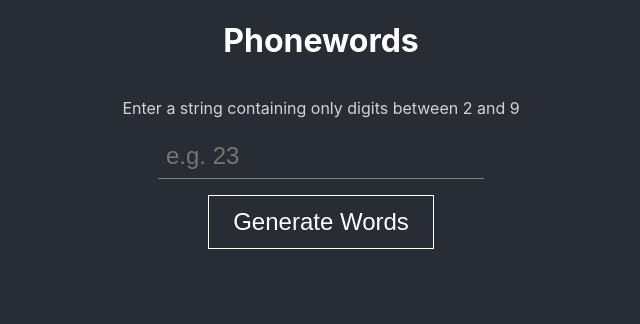
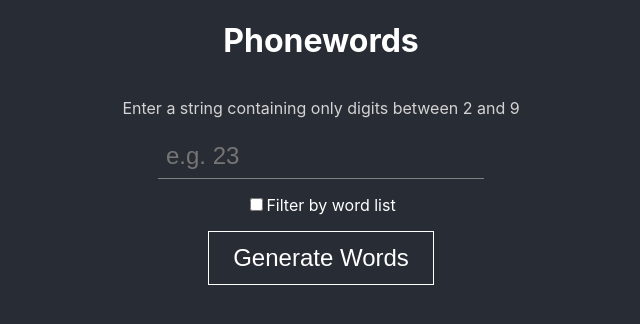
Before and after one commit to ewantindale/phonewords, a React (Create React App) app in the folder frontend/: page / in a window 1280 px wide. Shown: the top 324 px of the page, without its empty margins (319-959 px from the left). Built offline with nearby package versions, Linux system fonts and the light colour scheme.

Commit message:
add filter option

```diff
--- a/frontend/src/App.css
+++ b/frontend/src/App.css
@@ -53,3 +53,7 @@
   color: red;
   margin-top: 1rem;
 }
+
+.App-filter {
+  margin-top: 1rem;
+}
--- a/frontend/src/App.js
+++ b/frontend/src/App.js
@@ -4,6 +4,7 @@ import "./App.css";
 
 const App = () => {
   const [input, setInput] = useState("");
+  const [filter, setFilter] = useState(false);
   const [results, setResults] = useState([]);
   const [error, setError] = useState("");
 
@@ -17,7 +18,7 @@ const App = () => {
       const response = await axios({
         method: "post",
         url: "/",
-        data: { numericString: input },
+        data: { numericString: input, filter: filter },
       });
 
       setResults(response.data);
@@ -28,6 +29,10 @@ const App = () => {
 
   const handleInputChange = (e) => {
     setInput(e.target.value);
+  };
+
+  const handleFilterChange = () => {
+    setFilter((filter) => !filter);
   };
 
   return (
@@ -46,6 +51,16 @@ const App = () => {
             className="App-input"
             placeholder="e.g. 23"
           />
+          <div className="App-filter">
+            <input
+              type="checkbox"
+              name="filter"
+              value={filter}
+              onChange={handleFilterChange}
+            />
+            Filter by word list
+          </div>
+
           <div>
             <button type="submit" className="App-submit">
               Generate Words
```
Also changed, not shown: 1 other file (tests, documents, lock files or other folders).
